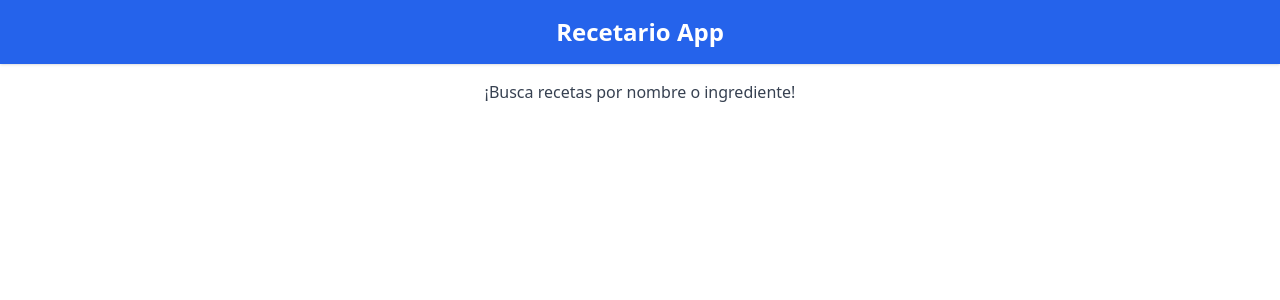
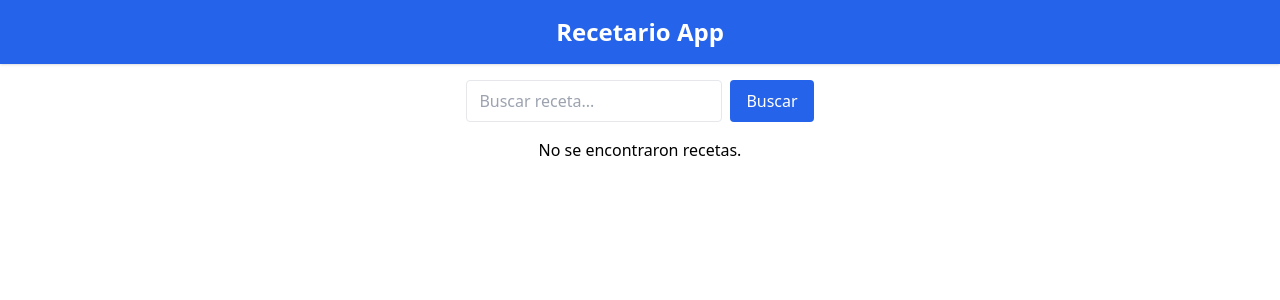
Before and after one commit to scarab1220/recetario-app, a React (Vite) app: page / in a window 1280 px wide. Shown: the top 300 px of the page. Built offline with nearby package versions, Linux system fonts and the light colour scheme.

Commit message:
v 1.0.0 se implementa la funcionalidad de búsqueda de recetas

```diff
--- a/src/App.jsx
+++ b/src/App.jsx
@@ -1,14 +1,30 @@
+import { useState } from "react";
 import Header from "./components/Header";
+import SearchForm from "./components/SearchForm";
+import RecipeList from "./components/RecipeList";
+import { searchRecipes } from "./services/api";
 
 function App() {
+  const [recipes, setRecipes] = useState([]);
+  const [loading, setLoading] = useState(false);
+
+  const handleSearch = async (query) => {
+    setLoading(true);
+    const results = await searchRecipes(query);
+    setRecipes(results);
+    setLoading(false);
+  };
+
   return (
     <div>
       <Header />
-      <main className="p-4">
-        <p className="text-center text-gray-700">¡Busca recetas por nombre o ingrediente!</p>
-      </main>
+      <SearchForm onSearch={handleSearch} />
+      {loading ? <p className="text-center">Buscando recetas...</p> : <RecipeList recipes={recipes} />}
     </div>
   );
 }
 
 export default App;
+
+// src/App.jsx
+// Componente principal de la aplicación
--- /dev/null
+++ b/src/components/RecipeList.jsx
@@ -0,0 +1,16 @@
+export default function RecipeList({ recipes }) {
+  if (!recipes.length) return <p className="text-center">No se encontraron recetas.</p>;
+
+  return (
+    <div className="grid grid-cols-1 sm:grid-cols-2 md:grid-cols-3 gap-4 p-4">
+      {recipes.map((recipe) => (
+        <div key={recipe.idMeal} className="border rounded shadow p-2">
+          <img src={recipe.strMealThumb} alt={recipe.strMeal} className="w-full h-40 object-cover rounded" />
+          <h2 className="text-lg font-bold mt-2">{recipe.strMeal}</h2>
+          <p className="text-sm text-gray-600">Categoría: {recipe.strCategory}</p>
+        </div>
+      ))}
+    </div>
+  );
+}
+// Muestra la lista de recetas
--- /dev/null
+++ b/src/components/SearchForm.jsx
@@ -0,0 +1,27 @@
+import { useState } from "react";
+
+export default function SearchForm({ onSearch }) {
+  const [searchTerm, setSearchTerm] = useState("");
+
+  const handleSubmit = (e) => {
+    e.preventDefault();
+    if (searchTerm.trim()) {
+      onSearch(searchTerm.trim());
+    }
+  };
+
+  return (
+    <form onSubmit={handleSubmit} className="flex justify-center gap-2 my-4">
+      <input
+        type="text"
+        className="border rounded px-3 py-2 w-64"
+        placeholder="Buscar receta..."
+        value={searchTerm}
+        onChange={(e) => setSearchTerm(e.target.value)}
+      />
+      <button className="bg-blue-600 text-white px-4 py-2 rounded">Buscar</button>
+    </form>
+  );
+}
+
+// Formulario de búsqueda para recetas
--- /dev/null
+++ b/src/services/api.js
@@ -0,0 +1,5 @@
+export async function searchRecipes(query) {
+    const res = await fetch(`https://www.themealdb.com/api/json/v1/1/search.php?s=${query}`);
+    const data = await res.json();
+    return data.meals || []; // si no encuentra recetas, devuelve un array vacío
+}
```
